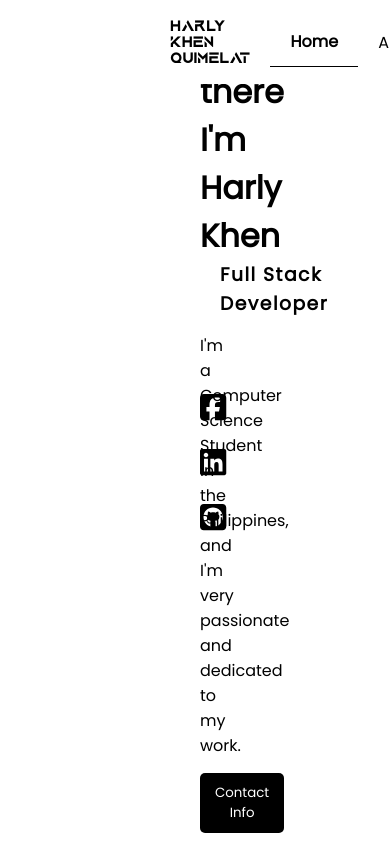
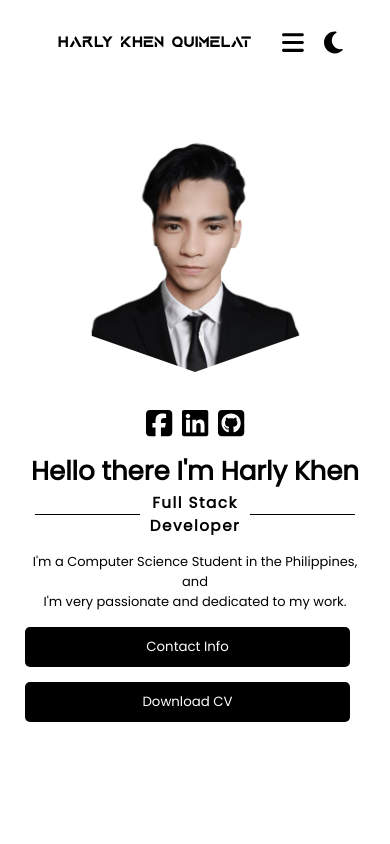
Before and after one commit to mokuken/harlykhen, a React (Vite) app: page / in a window 390 px wide. Built offline with nearby package versions, Linux system fonts and the light colour scheme.

Commit message:
modified for repsonsive layout

```diff
--- a/src/App.css
+++ b/src/App.css
@@ -40,6 +40,45 @@ nav {
   align-items: center;
 }
 
+nav .brand {
+  display: flex;
+  align-items: center;
+}
+
+nav .hamburger {
+  display: none;
+  font-size: 25px;
+  border: none;
+  background-color: transparent;
+  cursor: pointer;
+}
+
+nav .dark-mode-icon {
+  display: none;
+  margin-left: 20px;
+}
+
+nav .menu {
+  display: flex;
+  align-items: center;
+}
+
+nav .menu.open {
+  display: block;
+  position: absolute;
+  top: 60px;
+  left: 0;
+  right: 0;
+  background-color: white;
+  padding: 10px 0;
+  text-align: center;
+}
+
+nav .menu.open a {
+  display: block;
+  padding: 10px 0;
+}
+
 nav a {
   height: 50px;
   padding: 0 20px;
@@ -49,17 +88,12 @@ nav a {
   color: #000;
 }
 
-nav div {
-  display: flex;
-  align-items: center;
-}
-
 nav div:first-child a, nav a.active {
   font-weight: bold;
   border-bottom: 1px solid black;
 }
 
-nav div button {
+nav button {
   border: none;
   background-color: transparent;
   text-align: center;
@@ -73,8 +107,8 @@ main {
   overflow-y: auto;
 }
 
-.home-container, .about-container, .project-container  {
-  padding: 0 200px;
+.about-container, .project-container  {
+  padding: 0 250px;
 }
 
 .home-container {
@@ -120,6 +154,7 @@ main {
 .profession {
   display: flex;
   align-items: center;
+  text-align: center;
   letter-spacing: 1.5px;
   margin-bottom: 15px;
 }
@@ -193,7 +228,6 @@ main {
   flex-direction: column;
   justify-content: space-evenly;
   overflow: hidden;
-
 }
 
 .repo-box h2 a {
@@ -241,9 +275,112 @@ main {
 .dark-mode {
   background-color: #18181b;
   transition: background-color 0.5s ease-in-out;
+}
 
-  * {
+.dark-mode * {
+  color: white;
+}
+
+.dark-mode nav div:first-child a,
+.dark-mode nav a.active {
+  font-weight: bold;
+  border-bottom: 1px solid white;
+}
+
+.dark-mode .profession hr {
+  background-color: white;
+}
+
+.dark-mode .repo-box {
+  border: 1px solid #7d7d85;
+}
+
+.dark-mode .repo-box h2 a {
+  color: white;
+}
+
+.dark-mode .repo-box p {
+  color: #7d7d85;
+}
+
+.dark-mode .button {
+  background-color: #fff;
+  color: black;
+  font-weight: bold;
+}
+
+.dark-mode .hero p {
+  color: #7d7d85;
+}
+
+.dark-mode .about-container h2 {
+  color: #7d7d85;
+}
+
+.dark-mode .techs div ul li {
+  color: #7d7d85;
+}
+
+.dark-mode nav .menu.open {
+  display: flex;
+  position: absolute;
+  width: 100%;
+  top: 60px;
+  background-color: white;
+  padding: 10px 0;
+  text-align: center;
+  z-index: 1;
+}
+
+.dark-mode nav .menu.open a {
+  display: block;
+  padding: 10px 0;
+  color: black;
+  width: 100%;
+}
+
+body {
+  transition: background-color 0.5s ease-in-out;
+}
+
+@media (max-width: 767px) {
+  nav {
+    padding: 0;
+    flex-direction: row;
+    justify-content: center;
+  }
+
+  nav .hamburger {
+    display: inline-block;
+  }
+
+  nav .dark-mode-icon {
+    display: inline-block;
+    margin-left: 20px;
+    margin-top: 10px;
+  }
+
+  nav .menu {
+    display: none;
+    flex-direction: column;
+    width: 100%;
+  }
+
+  nav .menu.open {
+    display: flex;
+    position: absolute;
+    width: 100%;
+    top: 60px;
+    background-color: #18181B;
+    padding: 10px 0;
+    text-align: center;
+  }
+
+  nav .menu.open a {
+    display: block;
+    padding: 10px 0;
     color: white;
+    width: 100%;
   }
 
   nav div:first-child a, nav a.active {
@@ -251,41 +388,58 @@ main {
     border-bottom: 1px solid white;
   }
 
-  .profession hr {
-    background-color: white;
+  .home-container {
+    padding: 0 10px;
+    animation: none;
+    display: flex;
+    flex-direction: column;
+    justify-content: center;
+    font-size: small;
   }
 
-  .repo-box {
-    border: 1px solid #7d7d85;
+  .hero {
+    display: flex;
+    flex-direction: column;
   }
 
-  .repo-box h2 a {
-    color: white;
+  .socials .icons {
+    flex-direction: row;
   }
 
-  .repo-box p {
-    color: #7d7d85;
+  .icons a {
+    margin: 0 5px;
   }
 
-  .button {
-    background-color: #fff;
-    color: black;
-    font-weight: bold;
+  .profile {
+    margin: 25px 0;
   }
 
-  .hero p {
-    color: #7d7d85;
+  .profile img {
+    width: 70%;
   }
 
-  .about-container h2 {
-    color: #7d7d85;
+  .home-container, .about-container, .project-container {
+    height: inherit;
+    padding: 25px;
+    text-align: center;
   }
 
-  .techs div ul li {
-    color: #7d7d85;
+  .repo-container {
+    display: grid;
+    grid-template-columns: 1fr;
+    grid-template-rows: repeat(6, 1fr);
+    grid-column-gap: 0px;
+    grid-row-gap: 0px;
+  }
+
+  .repo-box:nth-child(1) { grid-area: 1 / 1 / 2 / 2; }
+  .repo-box:nth-child(2) { grid-area: 2 / 1 / 3 / 2; }
+  .repo-box:nth-child(3) { grid-area: 3 / 1 / 4 / 2; }
+  .repo-box:nth-child(4) { grid-area: 4 / 1 / 5 / 2; }
+  .repo-box:nth-child(5) { grid-area: 5 / 1 / 6 / 2; }
+  .repo-box:nth-child(6) { grid-area: 6 / 1 / 7 / 2; }
+
+  .profession hr {
+    width: 100%;
   }
 }
-
-body {
-  transition: background-color 0.5s ease-in-out;
-}
--- a/src/components/Navigation.jsx
+++ b/src/components/Navigation.jsx
@@ -1,31 +1,44 @@
-import { Link, useMatch, useResolvedPath } from 'react-router-dom'
+import { Link, useMatch, useResolvedPath } from 'react-router-dom';
 import DarkMode from './DarkMode';
+import { useState } from 'react';
+import { FontAwesomeIcon } from '@fortawesome/react-fontawesome';
+import { faBars } from '@fortawesome/free-solid-svg-icons';
 
 const Navigation = () => {
+  const [isOpen, setIsOpen] = useState(false);
+
+  const toggleMenu = () => {
+    setIsOpen(!isOpen);
+  };
+
   return (
     <nav>
-        <div>
-          <p className='markName'>Harly Khen Quimelat</p>
+      <div className="brand">
+        <p className="markName">Harly Khen Quimelat</p>
+        <button className="hamburger" onClick={toggleMenu}>
+          <FontAwesomeIcon icon={faBars} />
+        </button>
+
       </div>
-        <div>
+      <div className={`menu ${isOpen ? 'open' : ''}`}>
         <CustomLink to="/">Home</CustomLink>
         <CustomLink to="/About">About</CustomLink>
         <CustomLink to="/Projects">Projects</CustomLink>
-          <DarkMode/>
       </div>
+      <DarkMode className="dark-mode-icon" />
     </nav>
   );
 };
 
-function CustomLink({to, children, ...props}) {
-  const resolvedPath = useResolvedPath(to)
-  const isActive = useMatch({ path: resolvedPath.pathname, end: true})
+function CustomLink({ to, children, ...props }) {
+  const resolvedPath = useResolvedPath(to);
+  const isActive = useMatch({ path: resolvedPath.pathname, end: true });
 
   return (
-      <Link className={isActive ? "active" : ""} to={to} {...props}>
+    <Link className={isActive ? 'active' : ''} to={to} {...props}>
       {children}
     </Link>
-  )
+  );
 }
 
 export default Navigation;
--- a/src/pages/About.jsx
+++ b/src/pages/About.jsx
@@ -9,7 +9,7 @@ function Projects() {
           <div>
             <h3>Languages</h3>
             <ul>
-              <li>JavaScript + node.js</li>
+              <li>JavaScript</li>
               <li>PHP</li>
               <li>CSS</li>
               <li>Java</li>
--- a/src/pages/Home.jsx
+++ b/src/pages/Home.jsx
@@ -5,6 +5,16 @@ import profile from '../assets/images/profile.png';
 function Home() {
     return (
         <div className='home-container'>
+            <div className="profile">
+                <img src={profile} alt="Profile" />
+            </div>
+            <div className="socials">
+                <div className="icons">
+                    <a href="#"><FontAwesomeIcon icon={faSquareFacebook} /></a>
+                    <a href="#"><FontAwesomeIcon icon={faLinkedin} /></a>
+                    <a href="#"><FontAwesomeIcon icon={faSquareGithub} /></a>
+                </div>
+            </div>
             <div className="hero">
                 <h1>Hello there I'm Harly Khen</h1>
                 <div className="profession">
@@ -17,16 +27,6 @@ function Home() {
                 <button className="button">Contact Info</button>
                 <button className="button">Download CV</button>
             </div>
-            <div className="profile">
-                <img src={profile} alt="Profile" />
-            </div>
-            <div className="socials">
-                <div className="icons">
-                    <a href="#"><FontAwesomeIcon icon={faSquareFacebook} /></a>
-                    <a href="#"><FontAwesomeIcon icon={faLinkedin} /></a>
-                    <a href="#"><FontAwesomeIcon icon={faSquareGithub} /></a>
-                </div>
-            </div>
         </div>
     )
 }
```
Lines whose indentation alone changed are shown as unchanged.
